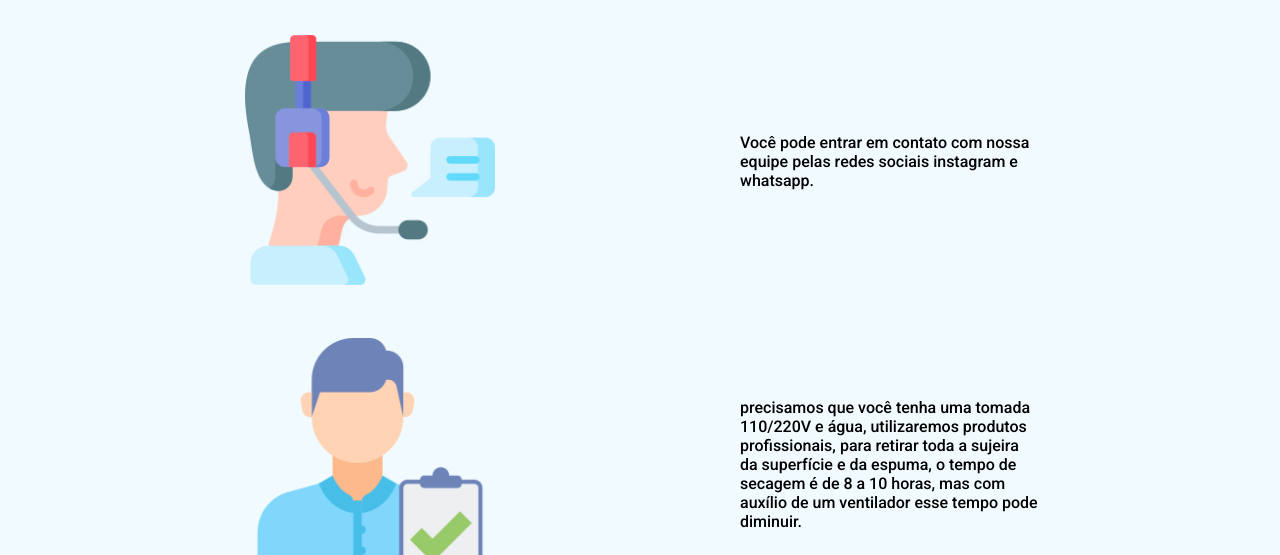
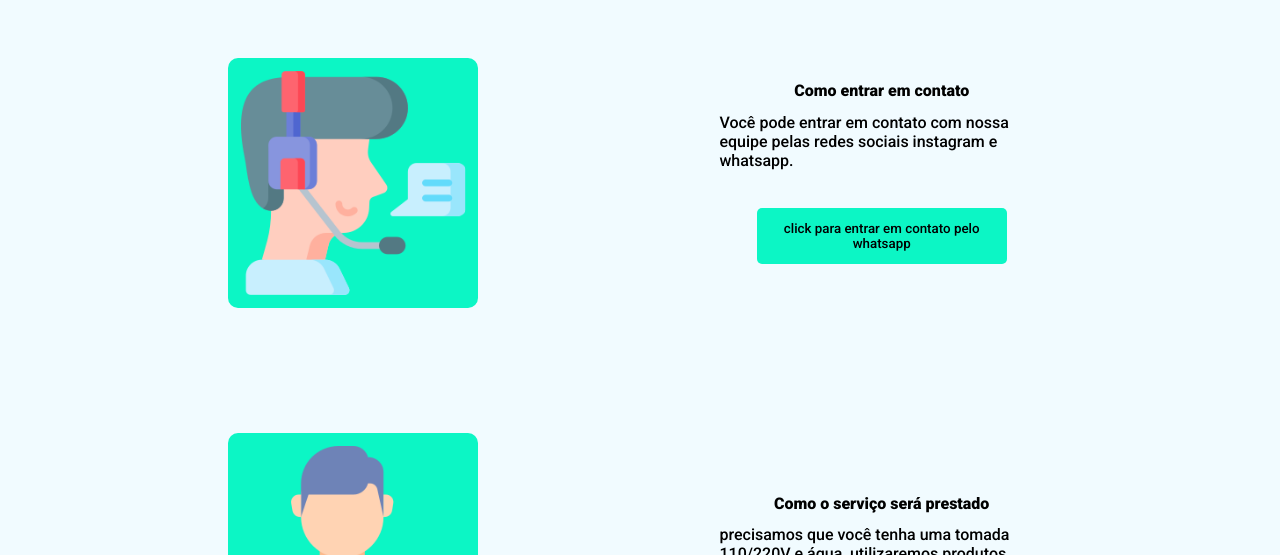
Before and after one commit to paulo011/SiteMasterClean, a plain HTML site: page index.html in a window 1280 px wide. Shown: the part 397-952 px from the top of the page. Drawn offline with Linux system fonts and the light colour scheme.

Commit message:
ajustes no conteudo de texto, no flex box e botao adicionado

```diff
--- a/index.html
+++ b/index.html
@@ -25,7 +25,9 @@
                 <img src="/img/008-contato.png" alt="imagem de contato" >
             </div>
             <div class="textdiv">
+                <p class="titulo-do-conteudo"><strong>Como entrar em contato </strong></p>
                 <p class="text-contato">Você pode entrar em contato com nossa equipe pelas redes sociais instagram e whatsapp.</p>
+                <button class="botao-entrar-em-contato">click para entrar em contato pelo whatsapp</button>
             </div>
         </div>
 
@@ -34,6 +36,7 @@
                 <img src="/img/007-do-utilizador.png" alt="imagem de requesitos">
             </div>
             <div class="textdiv">
+                <p class="titulo-do-conteudo"><strong>Como o serviço será prestado</strong></p>
                 <p class="text-Como-o-serviço-sera-prestado">precisamos que você tenha uma tomada 110/220V e água, utilizaremos produtos profissionais, para retirar toda a sujeira da superfície e da espuma, o tempo de secagem é de 8 a 10 horas, mas com auxílio de um ventilador esse tempo pode diminuir.</p>
             </div>
 
@@ -44,6 +47,7 @@
                 <img src="/img/009-limpeza-de-vidros.png" alt="imagem de limpeza">
             </div>
             <div class="textdiv">
+                <p class="titulo-do-conteudo"><strong>Como será precificado</strong></p>
                 <p class="text-Como-sera-precificado">haverá uma avaliação do estofado onde será observado o nível de sujeira, estado do tecido e tamanho. Para sofa será calculado o tamanho pelo número de pessoas adultas sentadas (52cm por pessoa), para colchões será levado em conta a medida e a quantidade de lados, para tapete é calculado o metro quadrado, também fazemos limpeza em carros, poltronas, puffs, carpetes e etc. entre em contato para tirar dúvidas.</p>
             </div>
         </div>
--- a/style.css
+++ b/style.css
@@ -3,15 +3,13 @@
 *{
     margin: 0;
     padding: 0;
+    box-sizing: border-box;
     background-color: #f1fbff;
     font-family: 'Roboto', sans-serif;
 
 }
 
-.main{
-    margin-bottom: 15vw;
-}
-
+/*zone menu*/
 
 .menu{
     width: 100%;
@@ -19,8 +17,6 @@
     display: flex;
     justify-content: center;
     min-width: 100vw;
-
-
 
 }
 
@@ -31,7 +27,11 @@
     background-color:#0c2bf611;
 }
 
+/*zone main*/
 
+.main{
+    margin-bottom: 15vw;
+}
 
 .image img{
     margin: 5px;
@@ -40,27 +40,52 @@
     max-width: 250px;
     height: auto;
 
+    background-color: #0CF6C5;
+
     box-sizing: border-box;
+    border-radius: 10px;
+    padding: 1vw;
+
 }
 
 .textdiv{
     width: 30vw;
-    min-width: 300px;
-    max-width: 250px;
+    min-width: 280px;
+    max-width: 350px;
     height: auto;
 
     display: flex;
+    flex-direction: column;
     justify-content: center;
     align-items: center;
+
+    padding: 1vw;
+
 }
 
+.titulo-do-conteudo{
+    margin: 1vw;
+}
 
+.botao-entrar-em-contato{
+    margin: 3vw;
+    width: min(55vw, 250px);
+    height: 100%;
+    border: none;
+    border-radius: 5px;
+    background-color: #0CF6C5;
+
+    padding: 1vw;
+
+}
 
 .div1{
     width: 100%;
     height: auto;
     margin-top: 2px;
     margin-bottom: 10px;
+    margin-left: 0px;
+    margin-right: 0px;
 
 
     display: flex;
@@ -71,6 +96,9 @@
     font-family: Roboto;
     font-style: normal;
     text-align: center;
+
+
+
 
 
 }
@@ -87,7 +115,8 @@
     position:absolute;
     background: none;
 
-    font-size: 5vw;
+    font-size: max(23px, 5vw);
+
 
 
 }
@@ -98,7 +127,7 @@ h1{
 
 .div2{
     width: 100%;
-    height: 303px;
+    height: 350px;
 
     display: flex;
     flex-wrap: wrap;
@@ -108,7 +137,8 @@ h1{
 
 .div3{
     width: 100%;
-    height: 303px;
+    height: 400px;
+
 
     display: flex;
     flex-wrap: wrap;
@@ -118,7 +148,7 @@ h1{
 
 .div4{
     width: 100%;
-    height: 303px;
+    height: 400px;
 
     display: flex;
     flex-wrap: wrap;
```
